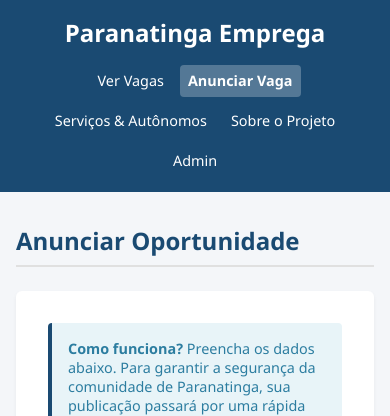
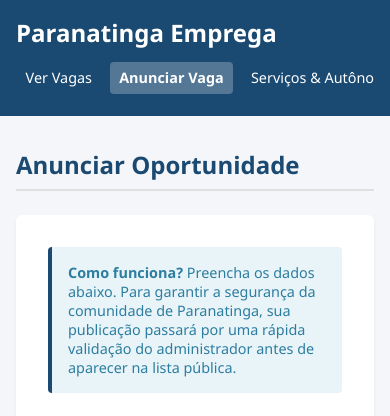
Before and after one commit to ThanatosNyx/paranatinga-emprega, a Flask app: page /cadastrar-vaga in a window 390 px wide. Shown: the top 416 px of the page. Run offline with Flask 3, Linux system fonts and the light colour scheme.

Commit message:
Update style.css

```diff
--- a/static/css/style.css
+++ b/static/css/style.css
@@ -293,23 +293,29 @@ footer p {
     border-left: 4px solid #1a4a72;
 }
 
-/* Regras para dispositivos móveis */
+/* Regras para dispositivos móveis (Abas deslizantes + PC com fundo total) */
 @media (max-width: 768px) {
     header {
         flex-direction: column;
-        gap: 1rem;
-        text-align: center;
+        align-items: flex-start;
+        gap: 0.8rem;
         padding: 1rem;
     }
 
     header nav {
-        flex-wrap: wrap;
-        justify-content: center;
+        display: flex;
+        flex-wrap: nowrap;          /* Garante que fiquem todas em uma única linha */
+        overflow-x: auto;           /* Habilita o deslize/rolagem lateral */
+        white-space: nowrap;
+        justify-content: flex-start;
+        width: 100%;
+        padding-bottom: 6px;
+        -webkit-overflow-scrolling: touch; /* Rolagem suave no celular */
         gap: 0.5rem;
     }
 
     header nav a {
-        padding: 0.4rem 0.5rem;
+        padding: 0.4rem 0.6rem;
         font-size: 0.9rem;
     }
 }
```
